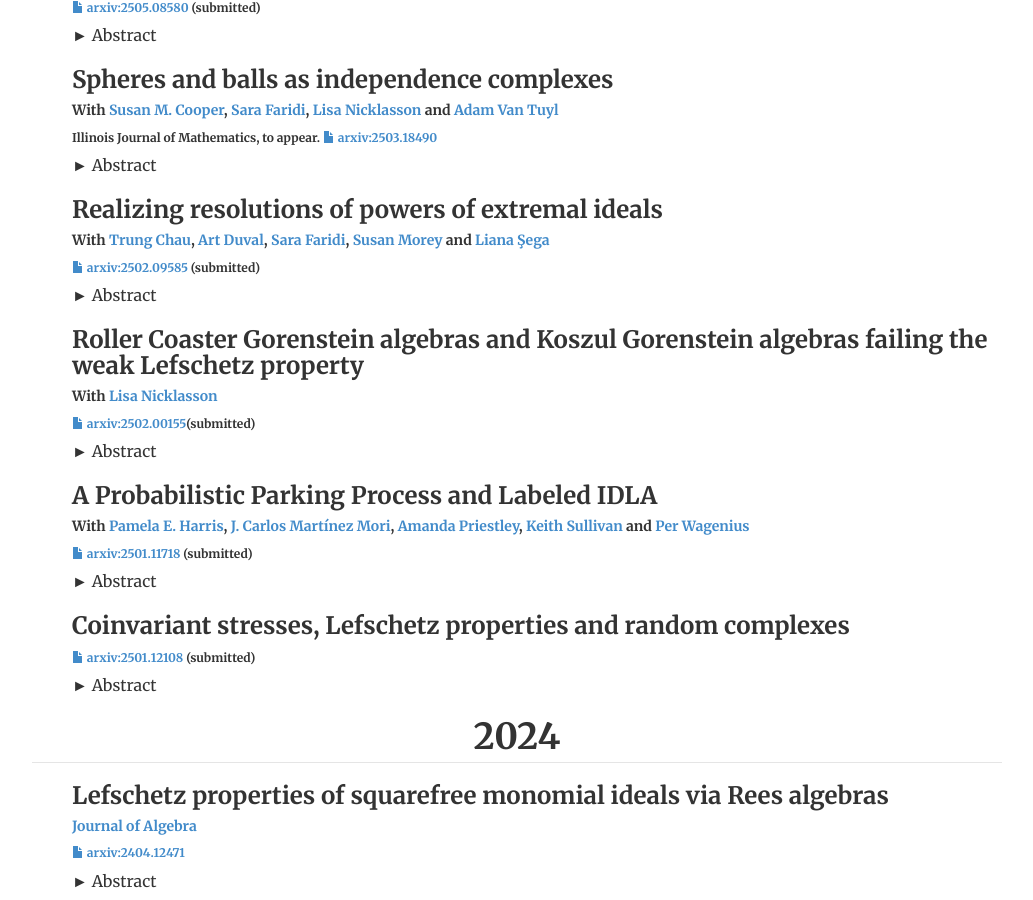
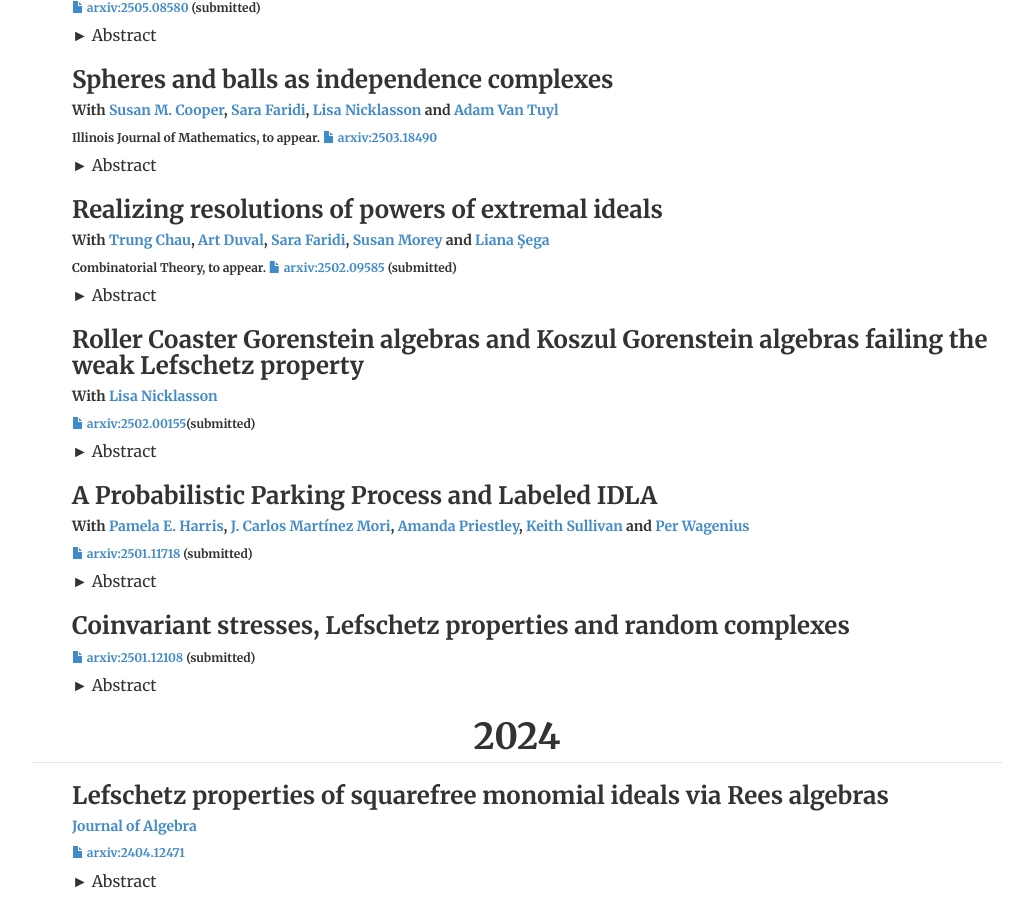
Before and after one commit to hollebenthiago/hollebenthiago.github.io, a Jekyll site: the page built from research/index.html, in a window 1280 px wide and 900 px high, scrolled down 499 px. Shown: the whole window, without its empty margins (123-1156 px from the left). Built offline with Jekyll 4.4.1, drawn with Linux system fonts in a browser that asks for light colours.

Commit message:
power 3 paper update

```diff
--- a/research/index.html
+++ b/research/index.html
@@ -104,7 +104,7 @@ description: Thiago Holleben is a PhD candidate at Dalhousie University.
                     <h5>
                         With <a href="https://trungchaumath.github.io/">Trung Chau</a>, <a href="https://www.math.utep.edu/faculty/duval/home.html">Art Duval</a>, <a href="https://www.mathstat.dal.ca/~faridi/">Sara Faridi</a>, <a href="https://faculty.txst.edu/profile/1922542">Susan Morey</a> and <a href="https://s.web.umkc.edu/segal/">Liana Şega</a>
                     </h5>
-                    <h6><a href="https://arxiv.org/abs/2502.09585"><i class="glyphicon glyphicon-file"></i> arxiv:2502.09585</a> (submitted)</h6>
+                    <h6>Combinatorial Theory, to appear. <a href="https://arxiv.org/abs/2502.09585"><i class="glyphicon glyphicon-file"></i> arxiv:2502.09585</a> (submitted)</h6>
                     <details class="styled">
                         <summary>
                             Abstract
```
Also changed, not shown: 7 other files.
